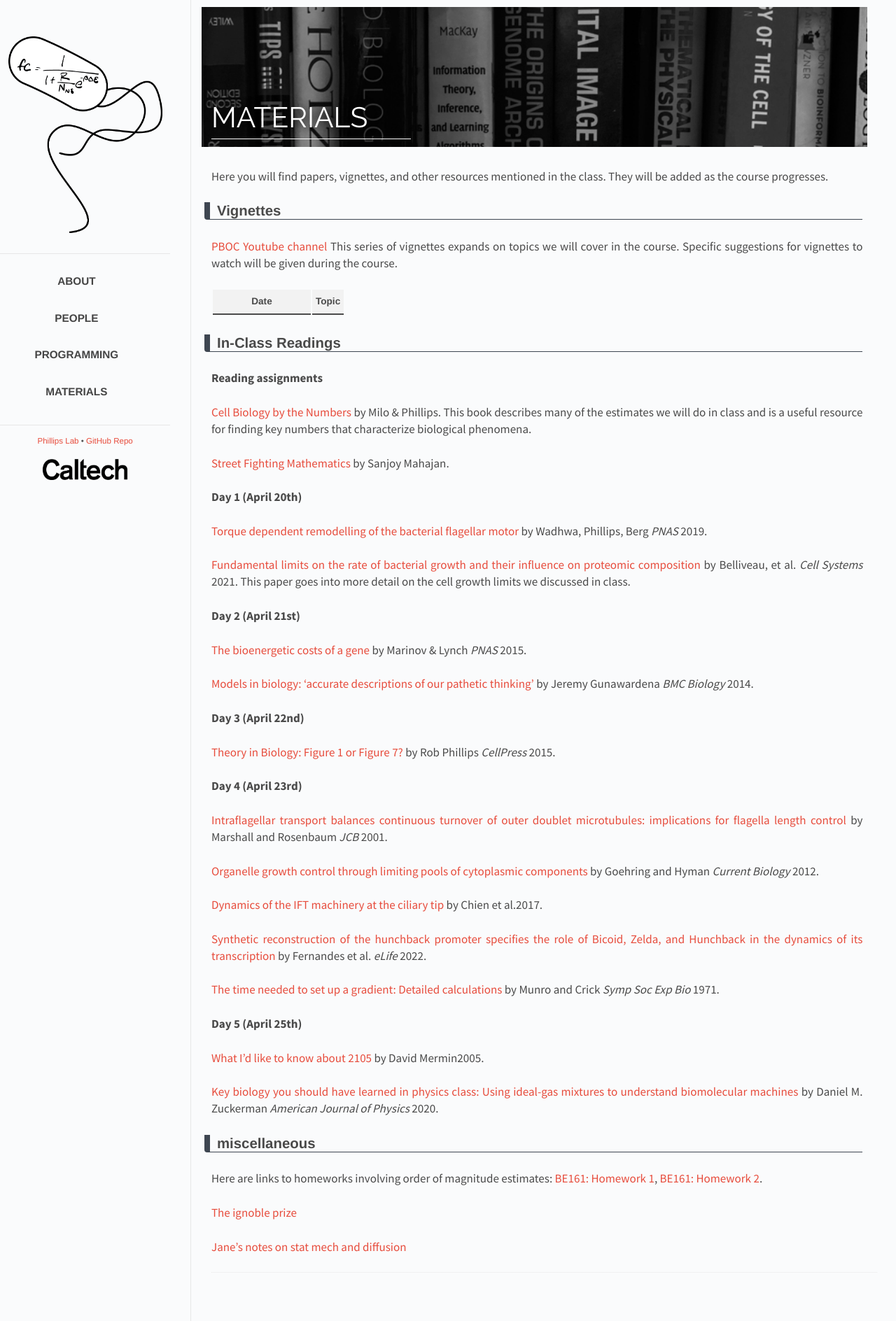
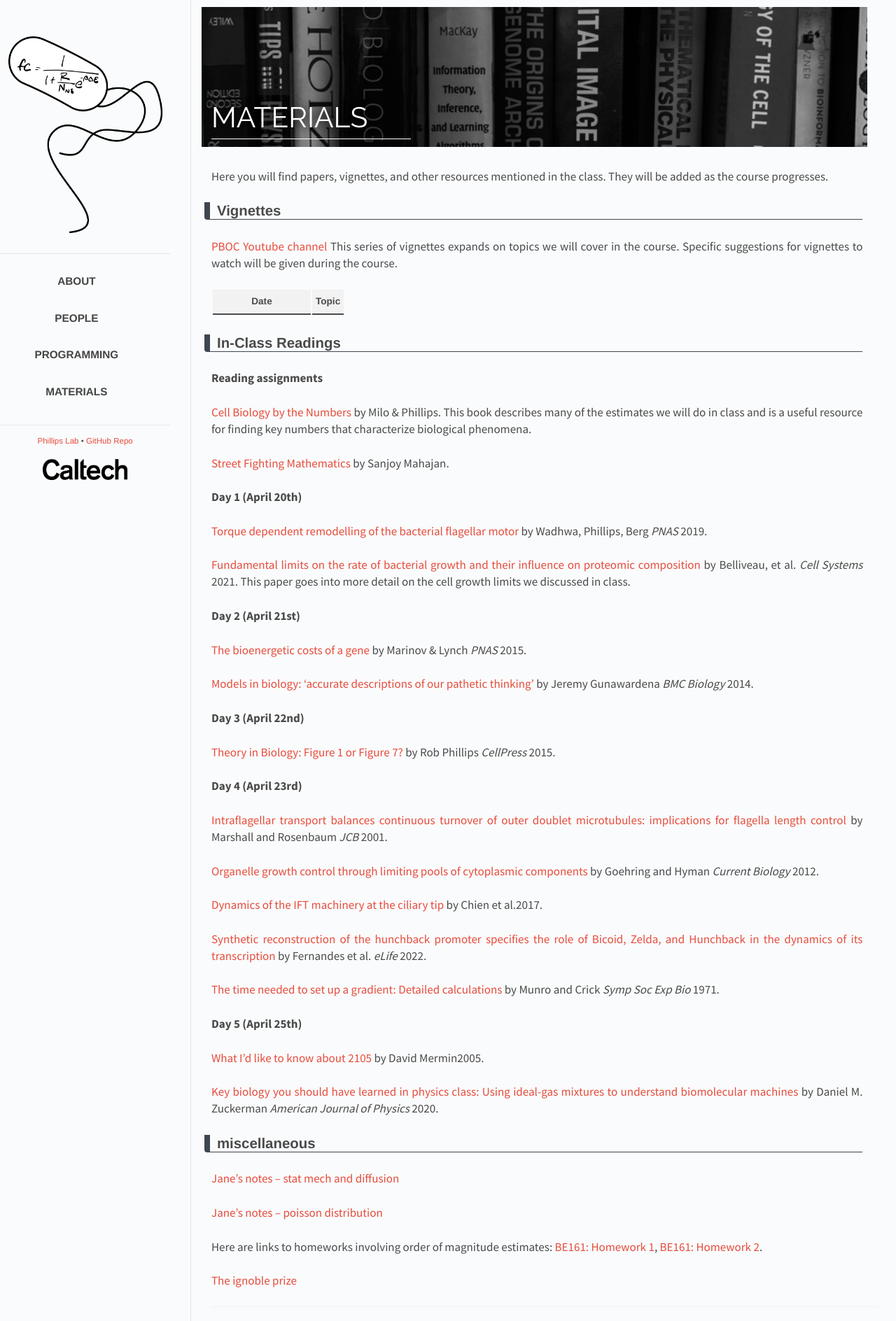
Before and after one commit to RPGroup-PBoC/pboc22_heidelberg, a Jekyll site: the page built from _posts/2022-01-28-materials.md, in a window 1280 px wide. Shown: the whole page at 70% size. Built offline with Jekyll 4.4.1, drawn with Linux system fonts in a browser that asks for light colours.

Commit message:
added more jane notes

```diff
--- a/_posts/2022-01-28-materials.md
+++ b/_posts/2022-01-28-materials.md
@@ -96,8 +96,10 @@ This series of vignettes expands on topics we will cover in the course. Specific
 
 ## miscellaneous
 
+<a href="http://rpdata.caltech.edu/courses/heidelberg_22/open_data/Kondev_course_notes.pdf" target="_blank">{{"Jane's notes -- stat mech and diffusion"}}</a><br>
+
+<a href="http://rpdata.caltech.edu/courses/heidelberg_22/open_data/Kondev_course_notes_poisson.pdf" target="_blank">{{"Jane's notes -- poisson distribution"}}</a><br>
+
 Here are links to homeworks involving order of magnitude estimates: <a href="http://www.rpgroup.caltech.edu/aph161/assets/hwk/HW_1_161_2022_Final.pdf" target="_blank">{{"BE161: Homework 1"}}</a>, <a href="http://www.rpgroup.caltech.edu/aph161/assets/hwk/HW_2_161_2022_Final.pdf" target="_blank">{{"BE161: Homework 2"}}</a>. <br>
 
 <a href="https://improbable.com/2019/03/29/the-day-ig-nobel-people-came-together-at-hokkaido-university/?amp=1" target ="_blank">{{"The ignoble prize"}}</a>
-
-<a href="http://rpdata.caltech.edu/courses/heidelberg_22/open_data/Kondev_course_notes.pdf" target="_blank">{{"Jane's notes on stat mech and diffusion"}}</a><br>
```
